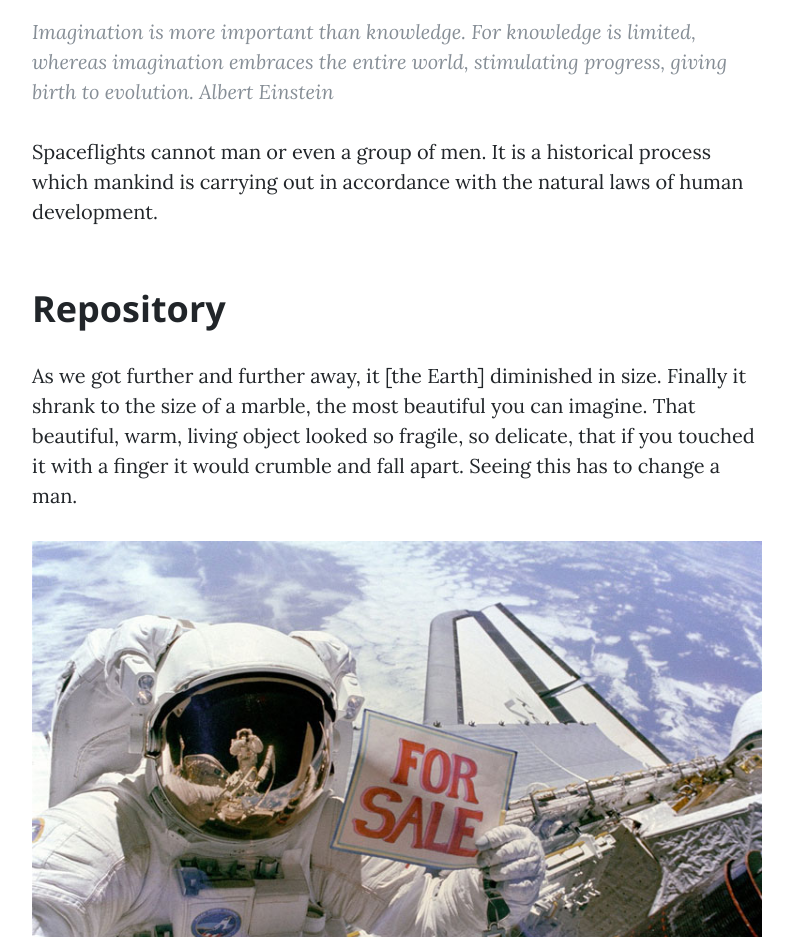
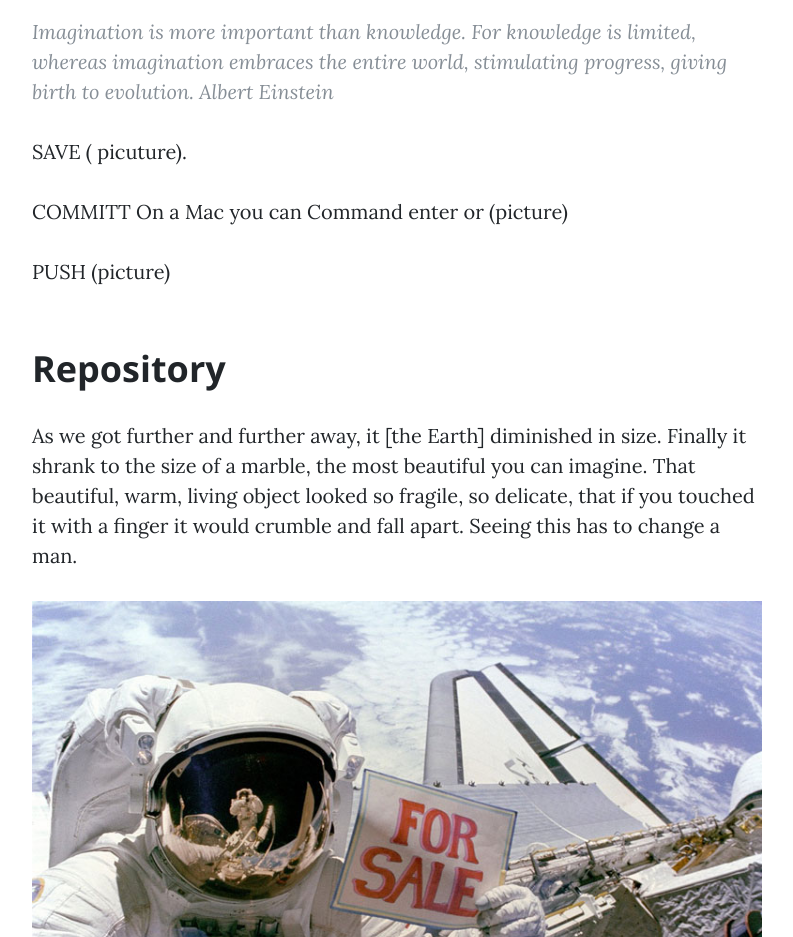
Before and after one commit to MrsLes/Mrs-Sam-Blog, a website: page Week02.html in a window 1280 px wide. Shown: the part 1400-2337 px from the top of the page, without its empty margins (243-1036 px from the left). Drawn offline with nearby package versions, Linux system fonts and the light colour scheme.

Commit message:
Headings Save Com Push

```diff
--- a/Week02.html
+++ b/Week02.html
@@ -93,7 +93,11 @@
 
           <blockquote class="blockquote">Imagination is more important than knowledge. For knowledge is limited, whereas imagination embraces the entire world, stimulating progress, giving birth to evolution.  Albert Einstein</blockquote>
 
-          <p>Spaceflights cannot man or even a group of men. It is a historical process which mankind is carrying out in accordance with the natural laws of human development.</p>
+          <p>SAVE  ( picuture).</p>
+
+          <p>COMMITT On a Mac you can Command enter or (picture) </p>
+
+          <p>PUSH  (picture) </p>
 
           <h2 class="section-heading">Repository</h2>
 
```
